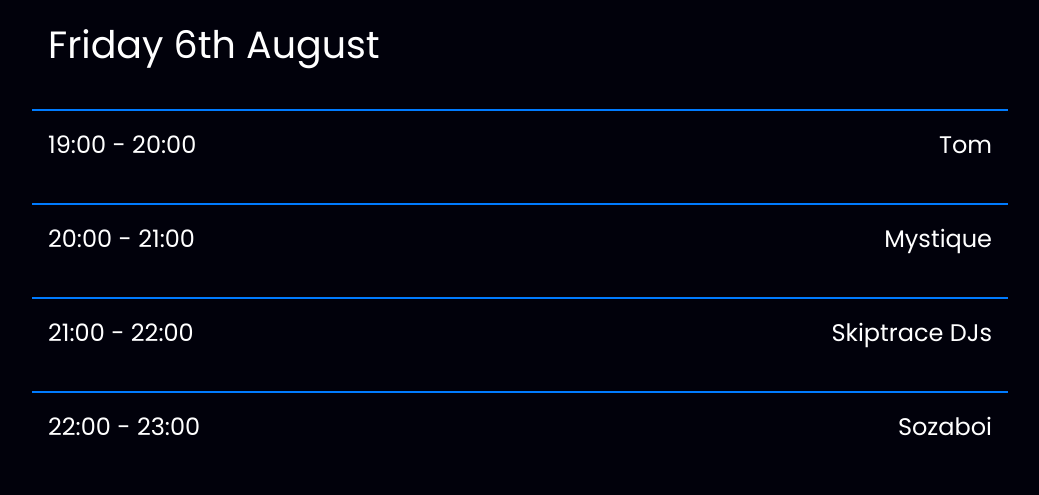
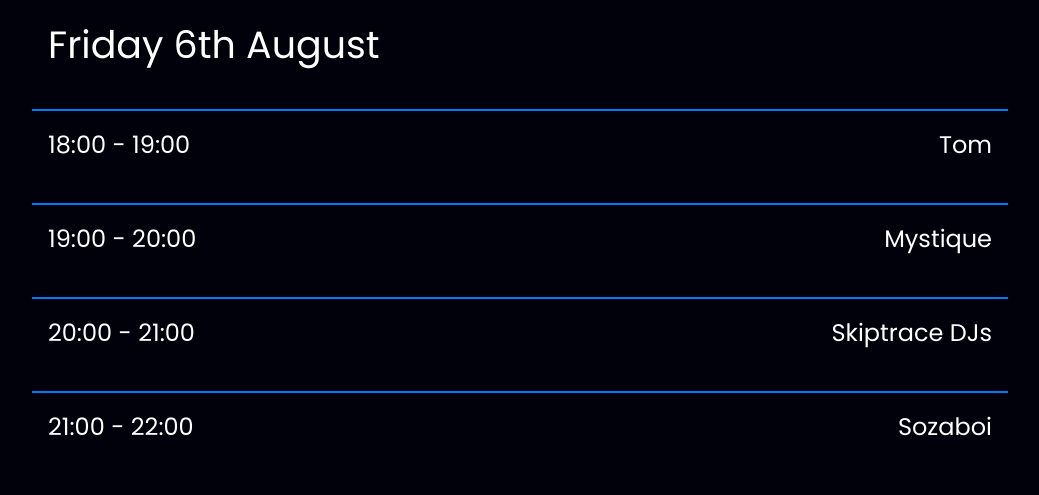
Before and after one commit to katiemhughes/radio-website, a React (Create React App) app: page / in a window 1280 px wide. Shown: the part 1660-2155 px from the top of the page, without its empty margins (120-1159 px from the left). Built offline with nearby package versions, Linux system fonts and the light colour scheme.

Commit message:
fixed schedule times

```diff
--- a/src/components/schedule/Schedule.js
+++ b/src/components/schedule/Schedule.js
@@ -35,19 +35,19 @@ const Schedule = () => {
                     showDate="Friday 6th August"
                 />
                 <ScheduleItem
-                    showTime="19:00 - 20:00"
+                    showTime="18:00 - 19:00"
                     showName="Tom"
                 />
                 <ScheduleItem
-                    showTime="20:00 - 21:00"
+                    showTime="19:00 - 20:00"
                     showName="Mystique"
                 />
                 <ScheduleItem
-                    showTime="21:00 - 22:00"
+                    showTime="20:00 - 21:00"
                     showName="Skiptrace DJs"
                 />
                 <ScheduleItem
-                    showTime="22:00 - 23:00"
+                    showTime="21:00 - 22:00"
                     showName="Sozaboi"
                 />
             </table>
```
